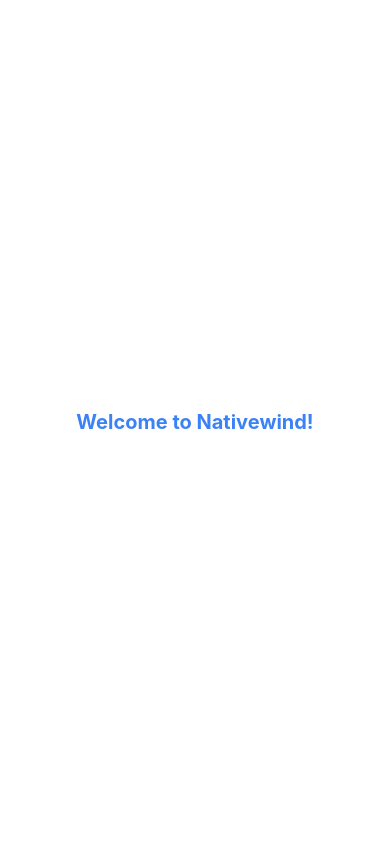
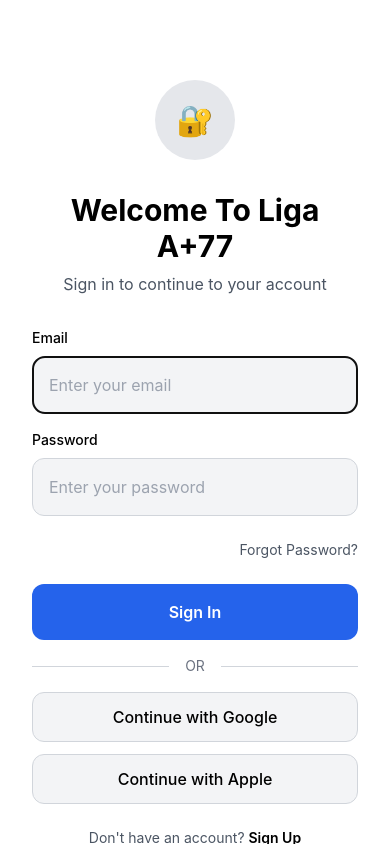
Before and after one commit to DanielAparisi/v1.2, a React Native app: screen / in a window 390 px wide. Built offline with nearby package versions, Linux system fonts and the light colour scheme.

Commit message:
Lohgin Section

```diff
--- a/App.tsx
+++ b/App.tsx
@@ -1,13 +1,129 @@
 import { StatusBar } from 'expo-status-bar';
-import { StyleSheet, Text, View } from 'react-native';
+import { Pressable, Text, View, TextInput, KeyboardAvoidingView, Platform, ScrollView } from 'react-native';
 import "./global.css"
+import { useState } from 'react';
+
+export const signIn = () => {}
+
+export const singUp = () => {}
 
 export default function App() {
+  const [email, setEmail] = useState("")
+  const [password, setPassword] = useState("")
+  const [loading, setLoading] = useState(false)
+  const [isSignUp, setIsSignUp] = useState(false)
+
   return (
-    <View className="flex-1 items-center justify-center bg-white">
-      <Text className="text-xl font-bold text-blue-500">
-        Welcome to Nativewind!
-      </Text>
-    </View>
+    <>
+      <StatusBar style='light' />
+      <KeyboardAvoidingView
+        behavior={Platform.OS === 'ios' ? 'padding' : 'height'}
+        className="flex-1"
+      >
+        <ScrollView contentContainerStyle={{ flexGrow: 1 }}>
+          <View className="flex-1 bg-white">
+            {/* Header Section */}
+            <View className="flex-1 justify-center items-center px-8 pt-20">
+              {/* Logo/Icon Placeholder */}
+              <View className="w-20 h-20 bg-gray-200 rounded-full items-center justify-center mb-8">
+                <Text className="text-black text-3xl font-bold">🔐</Text>
+              </View>
+
+              {/* Welcome Text */}
+              <Text className="text-black text-3xl font-bold text-center mb-2">
+                Welcome To Liga A+77
+              </Text>
+              <Text className="text-gray-600 text-base text-center mb-8">
+                {isSignUp ? 'Create your account to get started' : 'Sign in to continue to your account'}
+              </Text>
+
+              {/* Login Form */}
+              <View className="w-full max-w-sm">
+                {/* Email Input */}
+                <View className="mb-4">
+                  <Text className="text-black text-sm font-medium mb-2">Email</Text>
+                  <TextInput
+                    value={email}
+                    onChangeText={setEmail}
+                    placeholder="Enter your email"
+                    placeholderTextColor="#9CA3AF"
+                    autoFocus
+                    autoCapitalize="none"
+                    keyboardType="email-address"
+                    autoComplete="email"
+                    className="bg-gray-100 border border-gray-300 rounded-xl px-4 py-4 text-black text-base"
+                  />
+                </View>
+
+                {/* Password Input */}
+                <View className="mb-6">
+                  <Text className="text-black text-sm font-medium mb-2">Password</Text>
+                  <TextInput
+                    value={password}
+                    onChangeText={setPassword}
+                    placeholder="Enter your password"
+                    placeholderTextColor="#9CA3AF"
+                    secureTextEntry={true}
+                    className="bg-gray-100 border border-gray-300 rounded-xl px-4 py-4 text-black text-base"
+                  />
+                </View>
+
+                {/* Forgot Password */}
+                {!isSignUp && (
+                  <Pressable className="mb-6">
+                    <Text className="text-gray-600 text-sm text-right">Forgot Password?</Text>
+                  </Pressable>
+                )}
+
+                {/* Sign In/Up Button */}
+                <Pressable
+                  onPress={() => {
+                    setLoading(true)
+                    console.log(isSignUp ? 'Sign Up pressed' : 'Sign In pressed')
+                    setTimeout(() => setLoading(false), 1000)
+                  }}
+                  disabled={loading}
+                  className={`bg-blue-600 rounded-xl py-4 items-center mb-4 ${loading ? 'opacity-70' : ''}`}
+                >
+                  <Text className="text-white text-base font-semibold">
+                    {loading ? 'Loading...' : isSignUp ? 'Create Account' : 'Sign In'}
+                  </Text>
+                </Pressable>
+
+                {/* Divider */}
+                <View className="flex-row items-center mb-4">
+                  <View className="flex-1 h-px bg-gray-300" />
+                  <Text className="text-gray-500 text-sm mx-4">OR</Text>
+                  <View className="flex-1 h-px bg-gray-300" />
+                </View>
+
+                {/* Social Login Buttons */}
+                <View className="space-y-3 mb-6">
+                  <Pressable className="bg-gray-100 border border-gray-300 rounded-xl py-3 items-center">
+                    <Text className="text-black text-base font-medium">Continue with Google</Text>
+                  </Pressable>
+
+                  <Pressable className="bg-gray-100 border border-gray-300 rounded-xl py-3 items-center">
+                    <Text className="text-black text-base font-medium">Continue with Apple</Text>
+                  </Pressable>
+                </View>
+
+                {/* Toggle Sign In/Up */}
+                <View className="flex-row justify-center">
+                  <Text className="text-gray-600 text-sm">
+                    {isSignUp ? 'Already have an account? ' : "Don't have an account? "}
+                  </Text>
+                  <Pressable onPress={() => setIsSignUp(!isSignUp)}>
+                    <Text className="text-black text-sm font-semibold underline">
+                      {isSignUp ? 'Sign In' : 'Sign Up'}
+                    </Text>
+                  </Pressable>
+                </View>
+              </View>
+            </View>
+          </View>
+        </ScrollView>
+      </KeyboardAvoidingView>
+    </>
   );
 }
```
Also changed, not shown: auth/auth.js (added, +9 -0 lines), config/firebase.js (line endings or trailing spaces).
